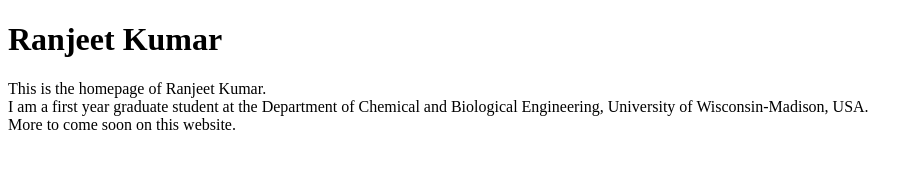
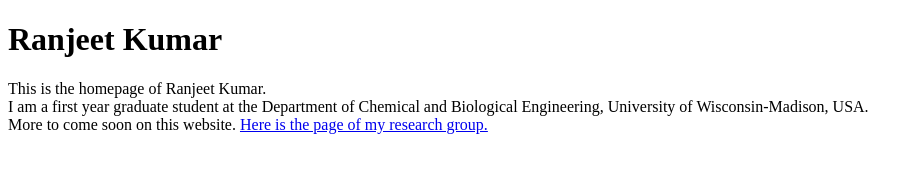
Before and after one commit to ranjeet-kumar/ranjeet-kumar.github.io, a plain HTML site: page index.html in a window 1280 px wide. Shown: the whole page, without its empty margins (0-923 px from the left). Drawn offline with Linux system fonts and the light colour scheme.

Commit message:
Update index.html

```diff
--- a/index.html
+++ b/index.html
@@ -6,6 +6,7 @@
 This is the homepage of Ranjeet Kumar.<br>
 I am a first year graduate student at the Department of Chemical and Biological Engineering, University of Wisconsin-Madison, USA.<br>
 More to come soon on this website.
+<a href="https://zavalab.wisc.edu/people">Here is the page of my research group.</a>
 </p>
 </body>
 </html>
```
